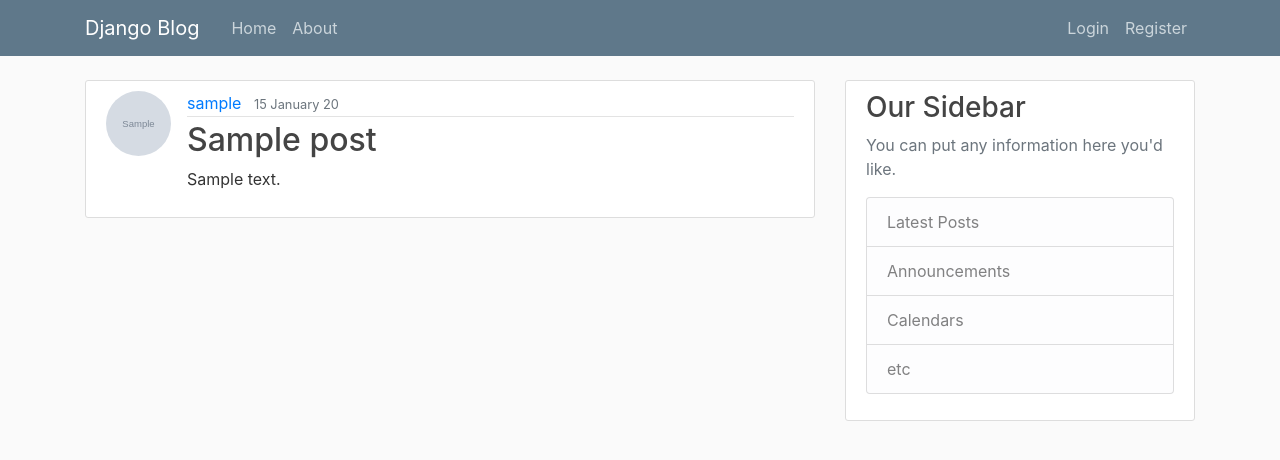
After one commit to manunggal/Django-Blog-App, a Django app: page /post/1/ in a window 1280 px wide. The commit adds this page. Shown: the top 460 px of the page. Run offline with Django 4.2, Linux system fonts and the light colour scheme; tables that the repository leaves empty hold one stand-in row (values such as "Sample post"); grey boxes marked "Sample" are stand-in pictures; some libraries are stand-ins or nearby versions.

Commit message:
Part 10: Create, Update and Delete Posts

```diff
--- a/blog/models.py
+++ b/blog/models.py
@@ -1,6 +1,7 @@
 from django.db import models
 from django.utils import timezone
 from django.contrib.auth.models import User
+from django.urls import reverse
 
 class Post(models.Model):
     title = models.CharField(max_length = 100)
@@ -10,3 +11,13 @@ class Post(models.Model):
 
     def __str__(self):
         return self.title
+
+    def get_absolute_url(self):
+        # --> return the url as a string,
+        # reverse will return the full path as a string,
+        # kwargs is a dictionary that maps the url pattern to the value of the primary key of the post
+        return reverse('post-detail', kwargs = {'pk': self.pk})
+
+
+# Path: django_project/blog/views.py
+# Compare this snippet from django_project/blog/urls.py:
--- a/blog/templates/blog/base.html
+++ b/blog/templates/blog/base.html
@@ -36,6 +36,7 @@
               <!-- Navbar Right Side -->
               <div class="navbar-nav">
                 {% if user.is_authenticated %}
+                <a class="nav-item nav-link" href="{% url 'post-create' %}">New Post</a>
                 <a class="nav-item nav-link" href="{% url 'profile' %}">Profile</a>
                 <a class="nav-item nav-link" href="{% url 'logout' %}">Logout</a>
                 {% else %}
--- a/blog/templates/blog/home.html
+++ b/blog/templates/blog/home.html
@@ -12,7 +12,7 @@
                 <a class="mr-2" href="#">{{ post.author }}</a>
                 <small class="text-muted">{{ post.date_posted|date:"d F y" }}</small>
             </div>
-            <h2><a class="article-title" href="#">{{ post.title }}</a></h2>
+            <h2><a class="article-title" href="{% url 'post-detail' post.id %}">{{ post.title }}</a></h2>
             <p class="article-content">{{ post.content }}</p>
             </div>
         </article>
--- /dev/null
+++ b/blog/templates/blog/post_detail.html
@@ -0,0 +1,23 @@
+{% extends "blog/base.html" %}
+{% block content %}
+
+    <article class="media content-section">
+        <img class="rounded-circle article-img" src="{{ object.author.profile.image.url }}">
+        <div class="media-body">
+        <div class="article-metadata">
+            <a class="mr-2" href="#">{{ object.author }}</a>
+            <small class="text-muted">{{ object.date_posted|date:"d F y" }}</small>
+            {% if object.author == user %}
+                <div>
+                    <a class="btn btn-secondary btn-sm mt-1 mb-1" href="{% url 'post-update' object.id %}">Update</a>
+                    <a class="btn btn-danger btn-sm mt-1 mb-1" href="{% url 'post-delete' object.id %}">Delete</a>
+                </div>
+            {% endif %}
+        </div>
+        <h2 class="article-title">{{ object.title }}</h2>
+        <p class="article-content">{{ object.content }}</p>
+        </div>
+    </article>
+
+
+{% endblock content %}
--- a/blog/urls.py
+++ b/blog/urls.py
@@ -1,8 +1,13 @@
 from django.urls import path
 from . import views
+from .views import PostListView, PostDetailView, PostCreateView, PostUpdateView, PostDeleteView # --> import the class based views
 
 urlpatterns = [
     # path's url argument is left empty if we want to set it as the homepage
-    path("", views.home, name = "blog-home"),
+    path("", PostListView.as_view(), name = "blog-home"),
+    path("post/<int:pk>/", PostDetailView.as_view(), name = "post-detail"), # pk stands for primary key
+    path("post/new/", PostCreateView.as_view(), name = "post-create"),
+    path("post/<int:pk>/update/", PostUpdateView.as_view(), name = "post-update"),
+    path("post/<int:pk>/delete/", PostDeleteView.as_view(), name = "post-delete"),
     path("about/", views.about, name = "blog-about")
 ]
--- a/blog/views.py
+++ b/blog/views.py
@@ -1,22 +1,22 @@
+
+from django.contrib.auth.mixins import (
+    LoginRequiredMixin,
+    UserPassesTestMixin
+) # --> this mixin will require the user to be logged in to access the page
+
+from django.views.generic import (
+    ListView,
+    DetailView,
+    CreateView,
+    UpdateView,
+    DeleteView
+)
+
 from django.shortcuts import render
 from .models import Post # . before models indicates that models is in the same directory as views.py
 # from django.http import HttpResponse --> removed, since we're using render now
 
-# Dummy posts data to be deleted, since it is replace with real data from database
-# posts = [
-#     {
-#         'author': 'CoreyMS',
-#         'title': 'Blog Post 1',
-#         'content': 'First post content',
-#         'date_posted': 'August 27, 2021'
-#     },
-#     {
-#         'author': 'Jane Doe',
-#         'title': 'Blog Post 2',
-#         'content': 'Second post content',
-#         'date_posted': 'August 28, 2021'
-#     }
-# ]
+
 
 def home(request):
 
@@ -29,5 +29,47 @@ def home(request):
     return render(request, 'blog/home.html', context) # --> render still return an HttpResponse object, but it's a shortcut to make it easier to write the views
 
 
+class PostListView(ListView):
+    model = Post
+    template_name = 'blog/home.html' # <app>/<model>_<viewtype>.html --> default template name
+    context_object_name = 'posts' # default context_object_name is object_list
+    ordering = ['-date_posted'] # - sign indicates that the newest post is on top
+
+class PostDetailView(DetailView):
+    model = Post
+
+class PostCreateView(LoginRequiredMixin, CreateView):
+    model = Post
+    fields = ['title', 'content'] # fields that we want to be displayed in the form
+
+    def form_valid(self, form):
+        form.instance.author = self.request.user # set the author of the post to the current logged in user
+        return super().form_valid(form) # run the form_valid method on the parent class
+
+class PostUpdateView(LoginRequiredMixin, UserPassesTestMixin, UpdateView):
+    model = Post
+    fields = ['title', 'content'] # fields that we want to be displayed in the form
+
+    def form_valid(self, form):
+        form.instance.author = self.request.user # set the author of the post to the current logged in user
+        return super().form_valid(form) # run the form_valid method on the parent class
+
+    def test_func(self):
+        post = self.get_object()
+        if self.request.user == post.author:
+            return True
+        return False
+
+class PostDeleteView(LoginRequiredMixin, UserPassesTestMixin, DeleteView):
+    model = Post
+    success_url = '/' # redirect to homepage after deleting a post
+
+    def test_func(self):
+        post = self.get_object()
+        if self.request.user == post.author:
+            return True
+        return False
+
+
 def about(request):
     return render(request, 'blog/about.html', {'title': 'Anjing'})
```
Also changed, not shown: blog/templates/blog/post_confirm_delete.html (added, +20 -0 lines), blog/templates/blog/post_form.html (added, +22 -0 lines), 1 other file.
